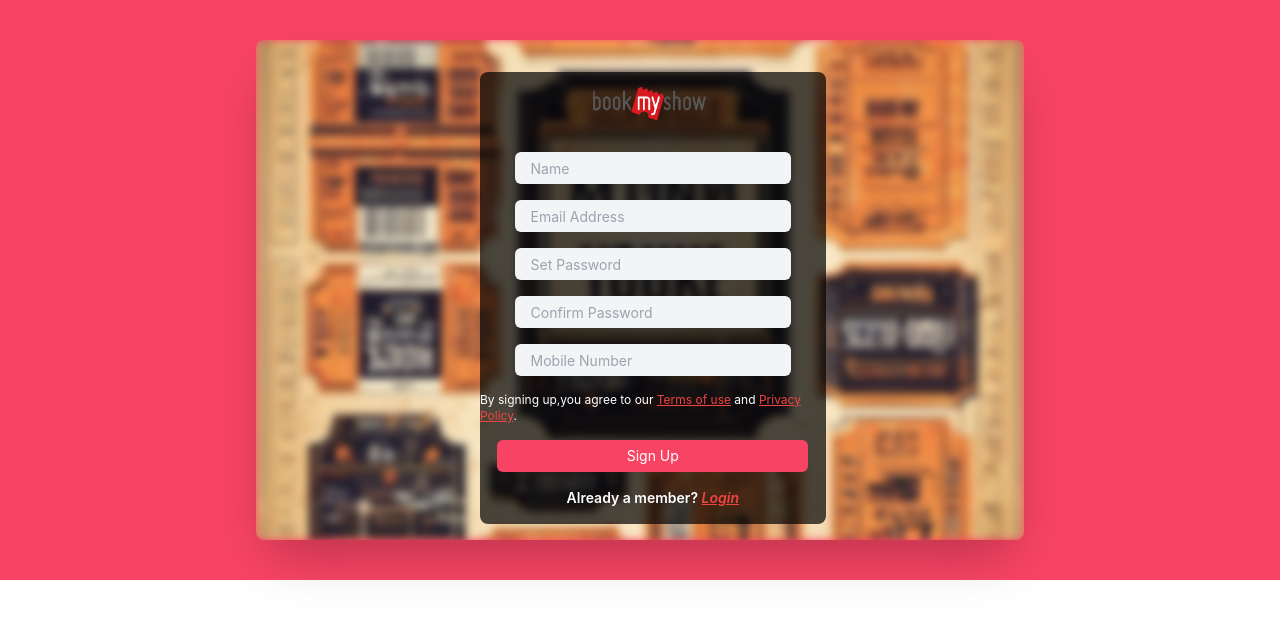
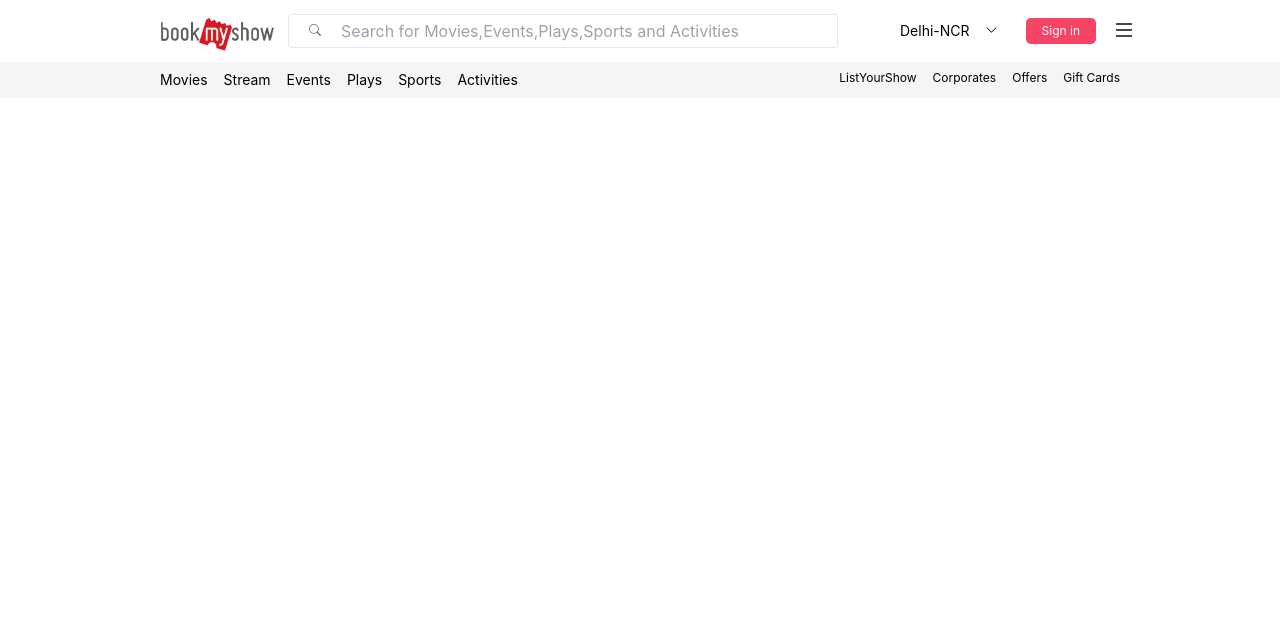
Before and after one commit to Santhoshfebi/Booking_app, a React (Create React App) app: page / in a window 1280 px wide. Shown: the top 618 px of the page. Built offline with nearby package versions, Linux system fonts and the light colour scheme.

Commit message:
done changes in login page as registration

```diff
--- a/package.json
+++ b/package.json
@@ -6,6 +6,7 @@
     "@testing-library/jest-dom": "^5.17.0",
     "@testing-library/react": "^13.4.0",
     "@testing-library/user-event": "^13.5.0",
+    "axios": "^1.6.8",
     "bootstrap": "^5.3.3",
     "init": "^0.1.2",
     "react": "^18.2.0",
--- a/src/Components/Header.jsx
+++ b/src/Components/Header.jsx
@@ -1,4 +1,4 @@
-import React from 'react
+import React from 'react';
 import { Link } from "react-router-dom";
 const Header = () => {
   return (
--- /dev/null
+++ b/src/Components/LoginModel.jsx
@@ -0,0 +1,58 @@
+import React, { useState } from 'react';
+import { Modal, Button } from 'react-bootstrap'; // Import Modal and Button from react-bootstrap
+import axios from 'axios';
+
+const LoginModal = () => {
+  const [show, setShow] = useState(false); // State to control modal visibility
+  const [formData, setFormData] = useState({
+    emailid: '',
+    password: ''
+  });
+
+  const handleClose = () => setShow(false); // Function to close the modal
+  const handleShow = () => setShow(true); // Function to show the modal
+
+  const handleChange = (e) => {
+    const { name, value } = e.target;
+    setFormData(prevState => ({ ...prevState, [name]: value }));
+  };
+
+  const handleSubmit = async (e) => {
+    e.preventDefault();
+    try {
+      const response = await axios.post('http://localhost:3001/login', formData);
+      console.log('User logged in successfully');
+      // You can handle login success here
+      handleClose(); // Close the modal after successful login
+    } catch (error) {
+      console.error('Error logging in:', error);
+      // Handle login error
+    }
+  };
+
+  return (
+    <>
+      <Button variant="primary" onClick={handleShow}>Sign in</Button> {/* Button to open the modal */}
+      <Modal show={show} onHide={handleClose}> {/* Modal component */}
+        <Modal.Header closeButton>
+          <Modal.Title>Login</Modal.Title>
+        </Modal.Header>
+        <Modal.Body>
+          <form onSubmit={handleSubmit}>
+            <div>
+              <label>Email:</label>
+              <input type="email" name="emailid" value={formData.emailid} onChange={handleChange} required />
+            </div>
+            <div>
+              <label>Password:</label>
+              <input type="password" name="password" value={formData.password} onChange={handleChange} required />
+            </div>
+            <Button variant="primary" type="submit">Login</Button> {/* Submit button inside modal */}
+          </form>
+        </Modal.Body>
+      </Modal>
+    </>
+  );
+};
+
+export default LoginModal;
--- a/src/Components/Navbar.jsx
+++ b/src/Components/Navbar.jsx
@@ -1,6 +1,13 @@
-import React from 'react'
-import bmslogo from "../Resources/bms-logo.png"
+import React, { useState } from 'react';
+import { Modal } from 'react-bootstrap';
+import bmslogo from "../Resources/bms-logo.png";
+import Login from '../Pages/LogIn';
+
 const Navbar = () => {
+  const [showLoginModal, setShowLoginModal] = useState(false);
+  const handleLoginModalOpen = () => setShowLoginModal(true);
+  const handleLoginModalClose = () => setShowLoginModal(false);
+
   return (
     <nav className='h-18 flex justify-between px-36 '>
       <div className=' flex items-center my-1'>
@@ -16,10 +23,19 @@ const Navbar = () => {
           <i className="bi bi-chevron-down text-xs"></i>
         </div>
         <div className='flex gap-4 items-center'>
-          <button className=' bg-[#F84464] rounded-[5px] text-[12px] text-white px-4 py-1'>Sign in</button>
-          <i className="bi bi-list text-2xl"></i>
-        </div>
+        <button onClick={handleLoginModalOpen} className=' bg-[#F84464] rounded-[5px] text-[12px] text-white px-4 py-1'>Sign in</button>
+        <i className="bi bi-list text-2xl"></i>
       </div>
+      </div>
+
+      <Modal show={showLoginModal} onHide={handleLoginModalClose}>
+        <Modal.Header closeButton>
+
+        </Modal.Header>
+        <Modal.Body>
+          <Login />
+        </Modal.Body>
+      </Modal>
     </nav>
   )
 }
--- a/src/Pages/Home.jsx
+++ b/src/Pages/Home.jsx
@@ -1,14 +1,15 @@
 
 
 import React from 'react';
-// import Navbar from '../Components/Navbar';
-// import Header from '../Components/Header';
+import Navbar from '../Components/Navbar';
+import Header from '../Components/Header';
+// import Corporates from './Corporates';
 // import MovieCarousal from '../Components/MovieCarousal';
 // import CardCarousal from '../Components/CardCarousal';
 // import Carousal from '../Components/Carousal';
 // import Credit from './Credit';
 // import Offers from './Offers';
-import LogIn from './LogIn';
+// import LogIn from './LogIn';
 
 // import Credit from './Credit'
 // import GiftCard from './GiftCard'
@@ -16,17 +17,18 @@ import LogIn from './LogIn';
 const Home = () => {
   return (
     <>
-      {/* <Navbar />
+      <Navbar />
       <Header />
-      <Corporates />
-      <CardCarousal />
-      <MovieCarousal />
-      <Carousal /> */}
+      {/* <Corporates /> */}
+      {/* <Corporates /> */}
+      {/* <CardCarousal /> */}
+      {/* <MovieCarousal /> */}
+      {/* <Carousal /> */}
       {/* <Offers /> */}
       {/* <Credit /> */}
      {/* <GiftCard/>
      <Credit /> */}
-     <LogIn />
+     {/* <LogIn /> */}
 
     </>
   );
--- a/src/Pages/LogIn.jsx
+++ b/src/Pages/LogIn.jsx
@@ -1,52 +1,90 @@
-import React from "react";
-import logi from "../Resources/login.webp";
-import bms from "../Resources/bms-logo.png";
-export default function Login () {
+import React, { useState } from 'react';
+import axios from 'axios';
+import bmsLogo from "../Resources/bms-logo.png";
+import loginBackground from "../Resources/login.webp";
+
+export default function Login() {
+  const [formData, setFormData] = useState({
+    fullname: '',
+    emailid: '',
+    password: '',
+    confirmPassword: '', // Added confirmPassword field
+    mobile_no: ''
+  });
+
+  const [error, setError] = useState('');
+
+  const handleChange = (e) => {
+    const { name, value } = e.target;
+    setFormData(prevState => ({ ...prevState, [name]: value }));
+  };
+
+  const handleSubmit = async (e) => {
+    e.preventDefault();
+
+    // Check if passwords match
+    if (formData.password !== formData.confirmPassword) {
+      setError('Passwords do not match');
+      return;
+    }
+
+    try {
+      const response = await axios.post('http://localhost:3001/register', formData);
+      console.log('User registered successfully');
+      // You can redirect the user or display a success message here
+    } catch (error) {
+      console.error('Error registering user:', error);
+    }
+  };
+
   return (
-    <div className="flex items-center justify-center  bg-[#F84464] py-10">
-      <div className="h-[500px] w-[60%] flex rounded-lg overflow-hidden shadow-2xl">
-        <div className="h-full w-full relative bg-black bg-opacity-100 blur-sm">
-          <img src={logi} alt="" className="h-full w-full object-cover" />
+    <div className="flex items-center justify-center py-10 outline-none">
+      <div className="h-[500px] w-[60%] flex rounded-lg overflow-hidden shadow-2xl justify-center items-center relative">
+        <div className="h-full w-full relative">
+          <img src={loginBackground} alt="" className="h-full w-full object-cover" />
         </div>
-        {/* <div className="h- w-[80%]  absolute py-14 "> */}
-          <div className="h- w-[27%] bg-black flex flex-col gap-6 bg-opacity-70 absolute mt-8 ml-56 rounded-lg">
+        <form className="bg-black bg-opacity-70 flex flex-col gap-6 absolute px-3 py-3 rounded-lg" onSubmit={handleSubmit}>
           <div className="h-14 w-36 ml-24">
-              <img src={bms} alt="" className="w-full h-full" />
+            <img src={bmsLogo} alt="" className="w-full h-full" />
           </div>
-            <div className="cont flex gap-4 flex-col items-center ">
+          <div className="cont flex gap-4 flex-col items-center text-white">
             <input
               type="text"
-                placeholder="Name"
+              placeholder="Full Name"
+              name='fullname'
+              value={formData.fullname} onChange={handleChange} required
               className="bg-gray-100 w-[80%] text-sm h-7 rounded-md p-4 focus:outline-none"
             />
             <input
-                type="text"
+              type="email"
               placeholder="Email Address"
+              name="emailid" value={formData.emailid} onChange={handleChange} required
               className="bg-gray-100 w-[80%] text-sm h-7 rounded-md p-4 focus:outline-none"
             />
             <input
-                type="text"
+              type="password"
               placeholder="Set Password"
+              name="password" value={formData.password} onChange={handleChange} required
               className="bg-gray-100 w-[80%] text-sm h-7 rounded-md p-4 focus:outline-none"
             />
             <input
-                type="text"
+              type="password"
               placeholder="Confirm Password"
+              name="confirmPassword" value={formData.confirmPassword} onChange={handleChange} required // Added confirmPassword input
               className="bg-gray-100 w-[80%] text-sm h-7 rounded-md p-4 focus:outline-none"
             />
             <input
               type="text"
               placeholder="Mobile Number"
+              name="mobile_no" value={formData.mobile_no} onChange={handleChange} required
               className="bg-gray-100 w-[80%] text-sm h-7 rounded-md p-4 focus:outline-none"
             />
-
-                <div className="text-xs text-white">By signing up,you agree to our <a href="" className="text-red-500 underline">Terms of use</a> and <a href="" className="text-red-500 underline">Privacy Policy</a>.</div>
-                <button className="w-[90%] rounded-md bg-[#F84464] text-white text-sm h-8">Sign Up</button>
-                <div className="font-semibold text-sm text-white pb-4">Already a member? <a href="" className="text-red-500 italic underline">Login</a></div>
+            {error && <p style={{ color: 'red' }}>{error}</p>} {/* Display error message */}
+            <div className="text-xs">By signing up, you agree to our <a href="" className="text-red-500 underline">Terms of use</a> and <a href="" className="text-red-500 underline">Privacy Policy</a>.</div>
+            <button type='submit' className="w-[90%] rounded-md bg-[#F84464] text-white text-sm h-8">Sign Up</button>
+            <div className="font-semibold text-sm pb-4">Already a member? <a href="" className="text-red-500 italic underline">Login</a></div>
           </div>
-
-          </div>
-        {/* </div> */}
+        </form>
       </div>
     </div>
   );
```
Also changed, not shown: 1 other file (tests, documents, lock files or other folders). Lines whose indentation alone changed are shown as unchanged.
